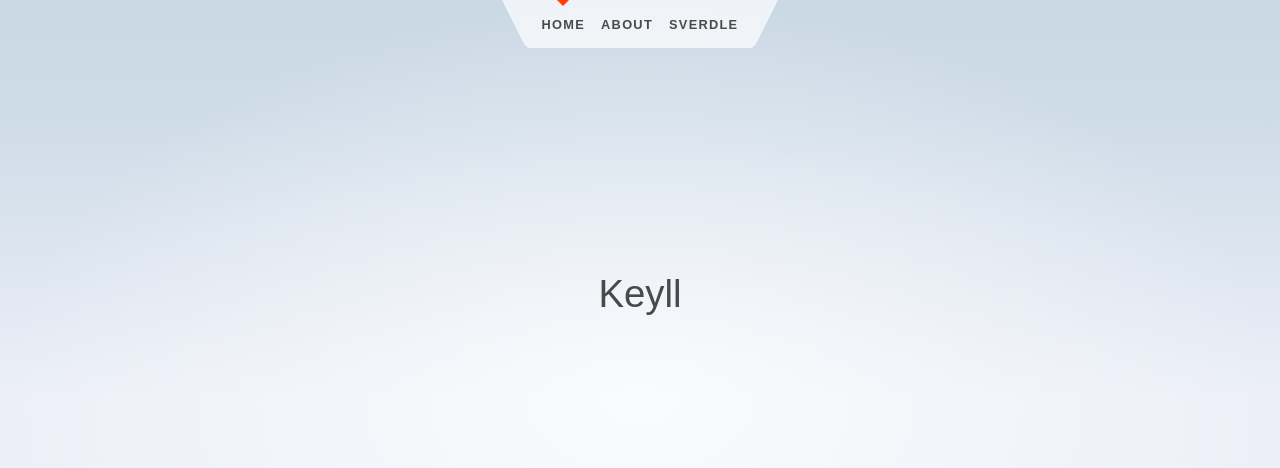
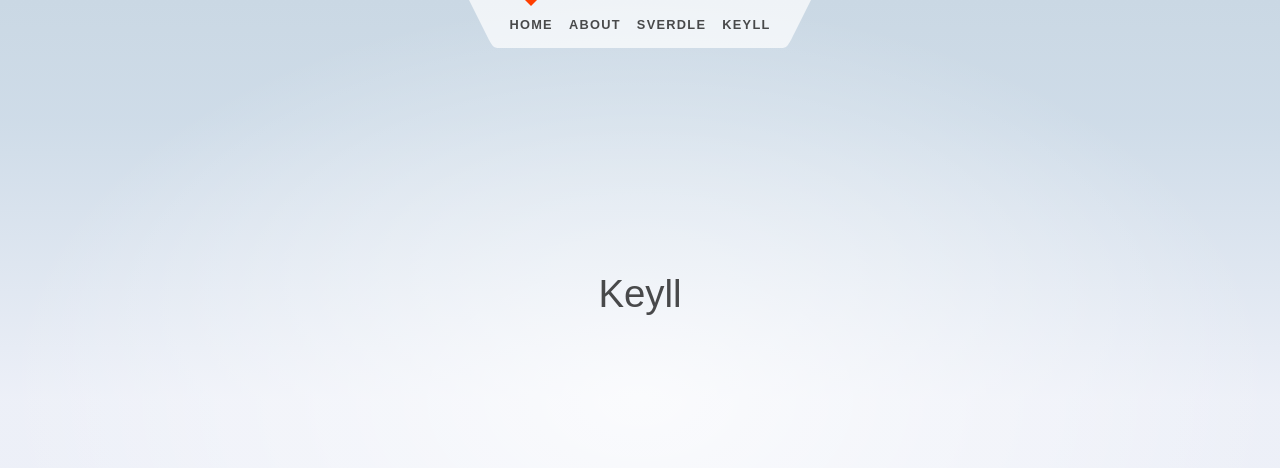
Before and after one commit to alainrk/keyll, a SvelteKit app: page / in a window 1280 px wide. Shown: the top 468 px of the page. Built offline with nearby package versions, Linux system fonts and the light colour scheme; some icons are missing.

Commit message:
including p5 in the project

```diff
--- a/package.json
+++ b/package.json
@@ -36,5 +36,8 @@
 		"vite": "^5.0.3",
 		"vitest": "^1.2.0"
 	},
-	"type": "module"
+	"type": "module",
+	"dependencies": {
+		"p5-svelte": "^3.1.2"
+	}
 }
--- a/src/routes/Header.svelte
+++ b/src/routes/Header.svelte
@@ -19,6 +19,9 @@
 			</li>
 			<li aria-current={$page.url.pathname.startsWith('/sverdle') ? 'page' : undefined}>
 				<a href="/sverdle">Sverdle</a>
+			</li>
+			<li aria-current={$page.url.pathname.startsWith('/game') ? 'page' : undefined}>
+				<a href="/game">Keyll</a>
 			</li>
 		</ul>
 		<svg viewBox="0 0 2 3" aria-hidden="true">
```
Also changed, not shown: src/routes/game/+page.svelte (added, +14 -0 lines), 1 other file (tests, documents, lock files or other folders).
